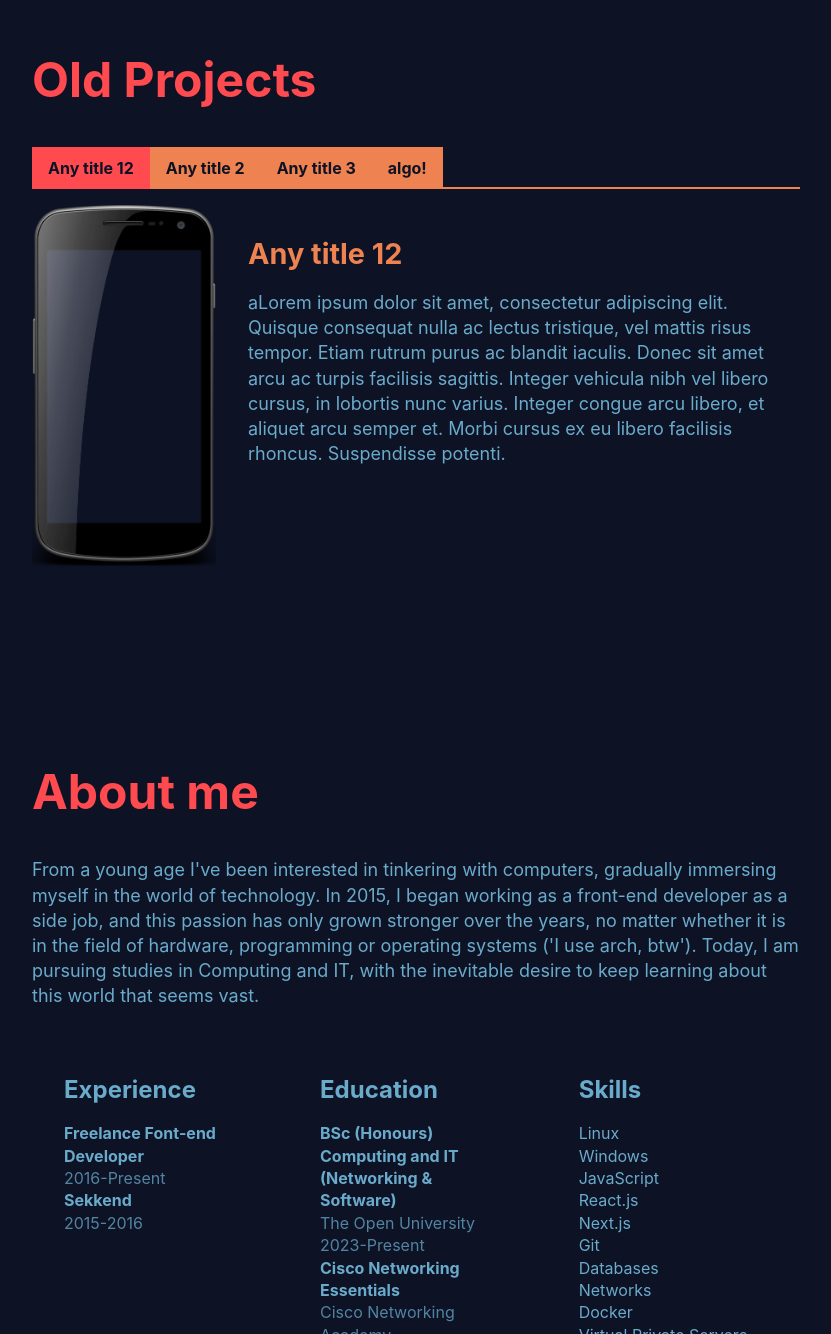
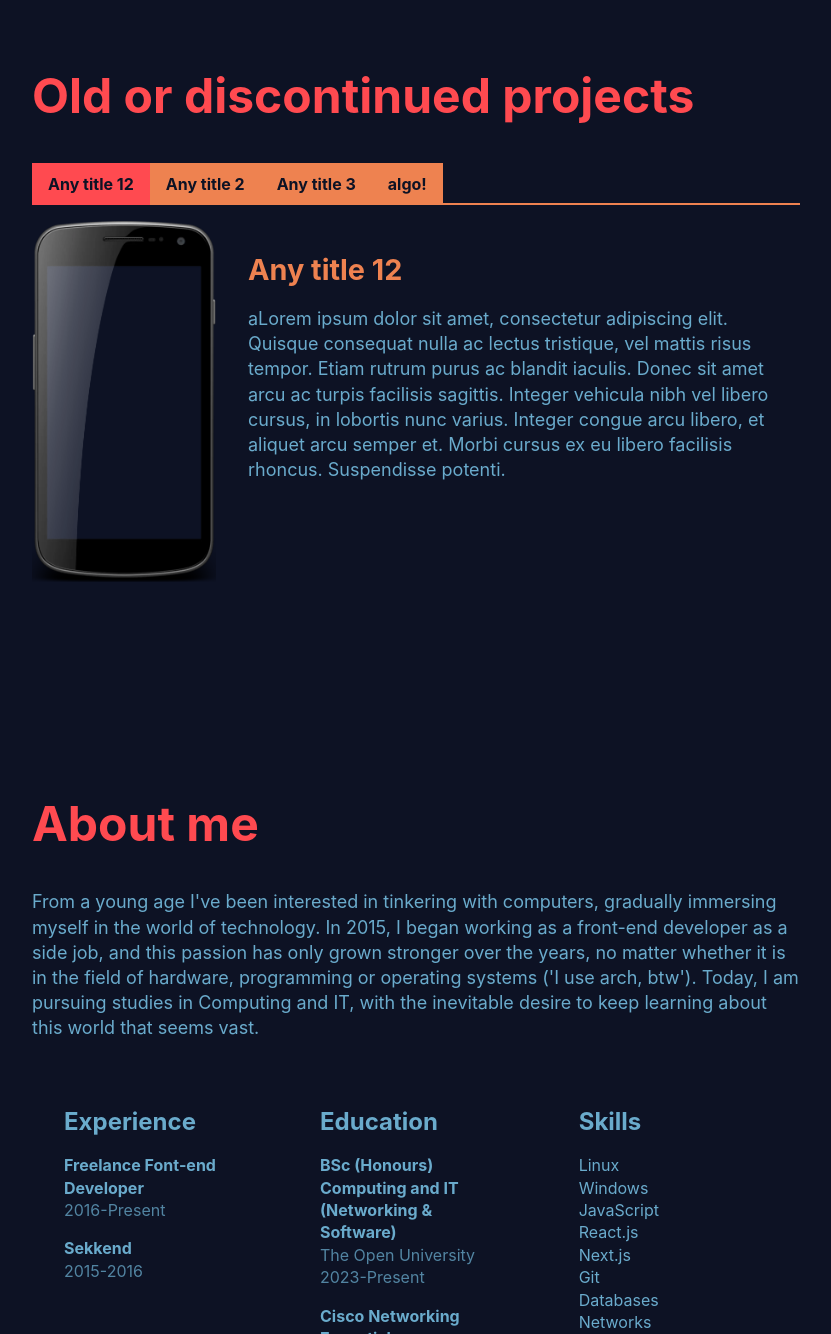
Before and after one commit to azero-dev/inferente, a React (Vite) app: page / in a window 1280 px wide. Shown: the part 1466-2800 px from the top of the page, without its empty margins (224-1055 px from the left). Built offline with nearby package versions, Linux system fonts and the light colour scheme.

Commit message:
Adjust styles and About texts

```diff
--- a/src/components/common/SectionContainer.jsx
+++ b/src/components/common/SectionContainer.jsx
@@ -2,10 +2,10 @@ import styled from "styled-components";
 import PropTypes from "prop-types";
 
 const SecCont = styled.div`
-  margin: 0 auto 12rem;
+  margin: 0 auto 26vh;
 
   @media (${(props) => props.theme.breakpoints.mobile}) {
-    margin: 2.2rem auto;
+    margin: 15vh auto;
   }
 `
 
--- a/src/components/sections/About.jsx
+++ b/src/components/sections/About.jsx
@@ -25,7 +25,8 @@ const subtitleStyle = {
   color: Theme.subColor,
 }
 
-const boldStyle = {
+const headlineStyles = {
+  marginTop: "1em",
   fontWeight: "bold"
 }
 
@@ -86,7 +87,7 @@ function About() {
                   <span style={subtitleStyle}>{exp}</span>
                 </li>
               ) : (
-                <li key={index} style={boldStyle}>{exp}</li>
+                <li key={index} style={headlineStyles}>{exp}</li>
               )
             )}
           </ul>
@@ -96,7 +97,7 @@ function About() {
           <ul>
             {aboutData.education.map((edu, index) =>
               typeof edu === "string" ? (
-                <li key={index} style={boldStyle}>{edu}</li>
+                <li key={index} style={headlineStyles}>{edu}</li>
               ) : (
                 <>
                   <li key={`${index}_0`} style={subtitleStyle}>{edu[0]}</li>
--- a/src/components/sections/Hello.jsx
+++ b/src/components/sections/Hello.jsx
@@ -32,13 +32,11 @@ const Intro = styled.div`
   }
 
   @media (${(props) => props.theme.breakpoints.mobile}) {
-    ${'' /* margin-top: 10vh; */}
-
     & h1 {
-      font-size: 3rem;
+      font-size: 3.3rem;
     }
     & p {
-      font-size: 1.2rem;
+      font-size: 1.3rem;
     }
   }
 `;
--- a/src/components/sections/Projects.jsx
+++ b/src/components/sections/Projects.jsx
@@ -7,7 +7,7 @@ import TabContainer from "../common/TabContainer";
 function Projects({ projectsData, sectionType }) {
   return (
     <SectionContainer>
-      {sectionType === 'New' ? <h1 id="projects">Projects</h1> : <h1 id="oldProjects">Old Projects</h1>}
+      {sectionType === 'New' ? <h1 id="projects">Projects</h1> : <h1 id="oldProjects">Old or discontinued projects</h1>}
       <ReactTabsStyles>
         <Tabs>
           <TabList>
--- a/src/styles/GlobalStyles.js
+++ b/src/styles/GlobalStyles.js
@@ -91,6 +91,12 @@ const GlobalStyles = createGlobalStyle`
       color: ${(props) => props.theme.secondaryColor};
     }
   }
+
+  @media (${(props) => props.theme.breakpoints.mobile}) {
+    p {
+      font-size: 1.2em;
+    }
+  }
 `;
 
 export default GlobalStyles;
```
Also changed, not shown: src/styles/Theme.js (+0 -11 lines).
